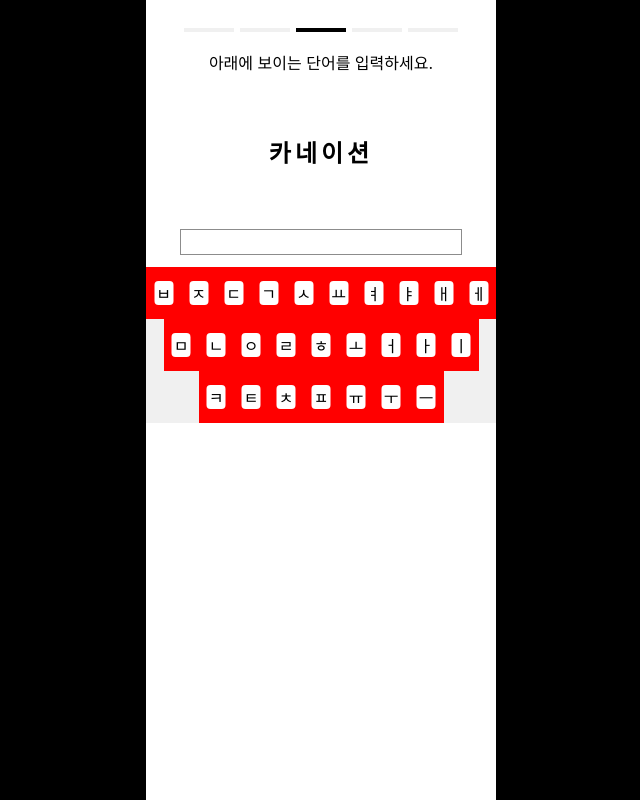
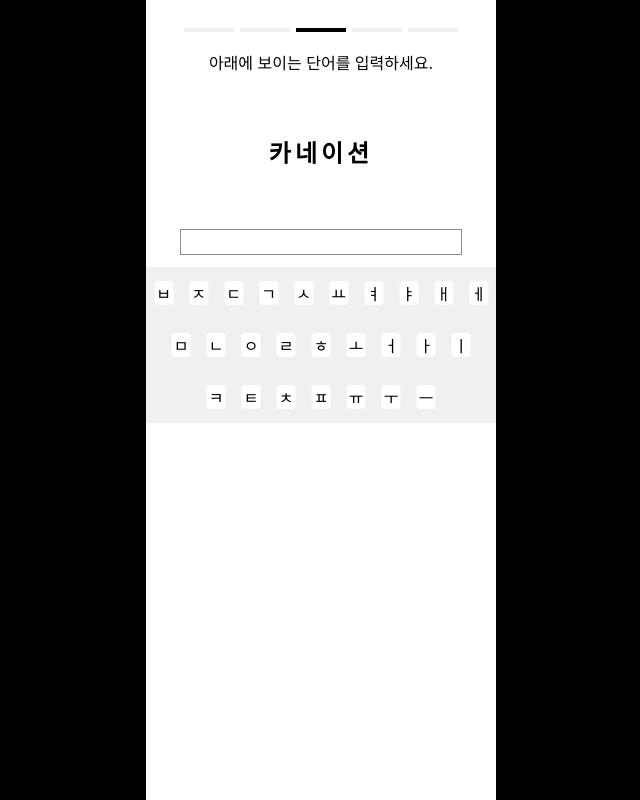
Before and after one commit to broccolism/HCI-where-they-touch, a React (Create React App) app: page /keyboard in a window 1280 px wide. Shown: the whole page, without its empty margins (319-959 px from the left). Built offline with nearby package versions, Linux system fonts and the light colour scheme; no server answers.

Commit message:
feat: final ver.

```diff
--- a/src/components/keyboard/KeyTile.tsx
+++ b/src/components/keyboard/KeyTile.tsx
@@ -73,7 +73,7 @@ const Background = styled.div<SizeProps & { margin: string }>`
   width: ${(props) => props.width ?? "auto"};
   height: ${(props) => props.height ?? "auto"};
   padding: ${(props) => props.margin};
-  background-color: red;
+  background-color: ${keyboardColors.grayLight};
   margin: 0px;
   cursor: pointer;
 `;
```
Also changed, not shown: firebase.json.
